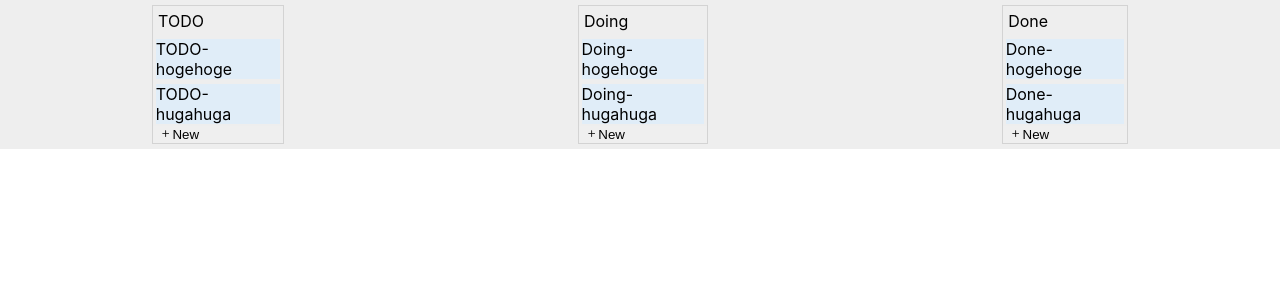
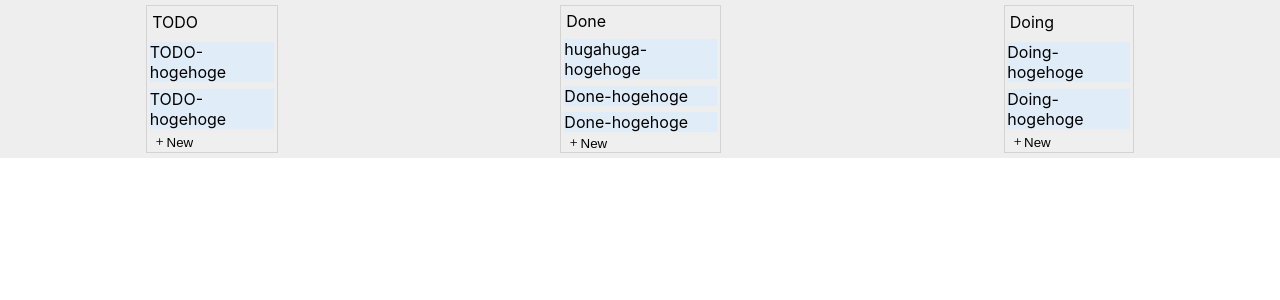
Before and after one commit to yuto168/pomodoro, a React (Create React App) app: page / in a window 1280 px wide. Shown: the top 300 px of the page. Built offline with nearby package versions, Linux system fonts and the light colour scheme.

Commit message:
﻿create機能実装

```diff
--- a/package.json
+++ b/package.json
@@ -9,6 +9,7 @@
     "@types/jest": "^27.5.2",
     "@types/react": "^18.0.21",
     "@types/react-dom": "^18.0.6",
+    "lodash": "^4.17.21",
     "primeicons": "^6.0.1",
     "primereact": "^8.7.3",
     "react": "^18.2.0",
@@ -17,6 +18,7 @@
     "react-scripts": "5.0.1",
     "styled-components": "^5.3.6",
     "typescript": "^4.8.4",
+    "uuid": "^9.0.0",
     "web-vitals": "^2.1.4"
   },
   "scripts": {
@@ -44,8 +46,10 @@
     ]
   },
   "devDependencies": {
+    "@types/lodash": "^4.14.191",
     "@types/node": "^18.11.9",
     "@types/styled-components": "^5.1.26",
+    "@types/uuid": "^9.0.0",
     "msw": "^0.49.0",
     "nsw": "^0.1.0"
   },
--- a/src/components/Board.tsx
+++ b/src/components/Board.tsx
@@ -1,16 +1,16 @@
-import React from "react";
-import { BoardItem } from "@/typings/Board";
+import React, { useState, useContext } from "react";
+import { TaskList } from "@/typings/Task";
 import styled from "styled-components";
-import TaskContainer from "./TaskContainer";
+import TaskItem from "./TaskItem";
+import { IoIosAdd } from "react-icons/io";
+import DialogForAppend from "./ui-parts/DialogForAppend";
 
+// boardはあくまでfilterされたlistを表示するのみにする
 type props = {
-  board: BoardItem;
+  groupName: string;
+  taskList: TaskList;
+  createTask: (newTaskName: string, groupName: string) => void;
 };
-
-// カードそれぞれで異なるタスクを持つ。カードのidとタスクを結びつける
-// TODO: 画面の動作確認後、データを作りこむ。それまでは文字列のみでテスト
-// それぞれのカードでstateとしてタスクを管理する。　stateの移動などはできるのだろうかねえ。
-// const taskLists = ["hogehogehogehogehoge", "hugahuga", "hogehoge"];
 
 const BoardName = styled.span`
   margin: 5px;
@@ -23,13 +23,40 @@ const TaskWrapper = styled.div`
   justify-content: space-around;
 `;
 
-function Card(props: props) {
+const TaskWrap = styled.div`
+  display: flex;
+  flex-flow: column;
+  justify-content: space-around;
+`;
+
+const Button = styled.button`
+  border: none;
+  cursor: pointer;
+  display: inline-flex;
+`;
+
+function Board(props: props) {
+  const [showModal, setShowModal] = useState(false);
+  const taskConatainer = props.taskList.map((taskItem) => {
+    return <TaskItem key={taskItem.id} taskName={taskItem.name} />;
+  });
+
   return (
     <TaskWrapper>
-      <BoardName>{props.board.name}</BoardName>
-      <TaskContainer taskLists={props.board.taskList} />
+      <BoardName>{props.groupName}</BoardName>
+      {taskConatainer}
+      <Button onClick={() => setShowModal(true)}>
+        <IoIosAdd />
+        <span>New </span>
+      </Button>
+      <DialogForAppend
+        showModal={showModal}
+        setShowModal={setShowModal}
+        groupName={props.groupName}
+        createTask={props.createTask}
+      ></DialogForAppend>
     </TaskWrapper>
   );
 }
 
-export default Card;
+export default Board;
--- a/src/components/BoardWrapper.tsx
+++ b/src/components/BoardWrapper.tsx
@@ -1,7 +1,8 @@
-import React, { useState, useEffect } from "react";
+import React from "react";
+import { useState, createContext } from "react";
 import Board from "./Board";
-import { Boards, BoardItem } from "@/typings/Board";
 import styled from "styled-components";
+import { useTaskList } from "../hooks/useTaskList";
 
 const BoardContainer = styled.div`
   display: flex;
@@ -10,27 +11,35 @@ const BoardContainer = styled.div`
   padding: 5px;
 `;
 
+export const DialogContext = createContext(
+  {} as {
+    isDialogVisible: boolean;
+    setIsDialogVisible: React.Dispatch<React.SetStateAction<boolean>>;
+  }
+);
+
 function BoardWrapper() {
-  const [boards, setBoards] = useState<Boards>([]);
-
-  // TODO: APIモックを作ってaxiosを設定する。一旦はrequireで代用
-  const fetchBoardsInfo = async () => {
-    const result = await require("../data/task-data.json");
-    setBoards(result.boards);
-  };
-
-  useEffect(() => {
-    fetchBoardsInfo();
-  }, []);
+  const { taskList, taskGroup, createTask } = useTaskList();
+  const [isDialogVisible, setIsDialogVisible] = useState<boolean>(false);
 
   return (
-    <>
+    <DialogContext.Provider value={{ isDialogVisible, setIsDialogVisible }}>
       <BoardContainer>
-        {boards.map((board: BoardItem) => {
-          return <Board key={board.id} board={board} />;
+        {taskGroup.map((groupName, index) => {
+          const groupedTask = taskList.filter((task) => {
+            return task.group === groupName;
+          });
+          return (
+            <Board
+              key={index}
+              groupName={groupName}
+              taskList={groupedTask}
+              createTask={createTask}
+            />
+          );
         })}
       </BoardContainer>
-    </>
+    </DialogContext.Provider>
   );
 }
 
--- a/src/components/TaskContainer.tsx
+++ /dev/null
@@ -1,42 +0,0 @@
-import React from "react";
-import TaskItem from "./TaskItem";
-import styled from "styled-components";
-import { IoIosAdd } from "react-icons/io";
-
-type props = {
-  taskLists: string[];
-};
-
-const TaskWrap = styled.div`
-  display: flex;
-  flex-flow: column;
-  justify-content: space-around;
-`;
-
-const Button = styled.button`
-  border: none;
-  cursor: pointer;
-  display: inline-flex;
-`;
-
-function TaskContainer(props: props) {
-  const taskConatainer = props.taskLists.map((taskItem) => {
-    return <TaskItem taskName={taskItem} />;
-  });
-  return (
-    <>
-      <TaskWrap>
-        {taskConatainer}
-        <Button>
-          <IoIosAdd />
-          <span>New </span>
-        </Button>
-      </TaskWrap>
-    </>
-    //     props.taskLists.map((taskItem) => {
-    //     return <TaskItem taskName={taskItem} />
-    //   })
-  );
-}
-
-export default TaskContainer;
--- /dev/null
+++ b/src/components/ui-parts/DialogForAppend.tsx
@@ -0,0 +1,57 @@
+import { Dialog } from "primereact/dialog";
+import { useState, useContext } from "react";
+import { AutoComplete } from "primereact/autocomplete";
+import { Button } from "primereact/button";
+
+type Props = {
+  showModal: boolean;
+  setShowModal: React.Dispatch<React.SetStateAction<boolean>>;
+  groupName: string;
+  createTask: (newTaskName: string, groupName: string) => void;
+};
+
+function DialogForAppend(props: Props) {
+  console.log(props.groupName);
+  const [newTaskName, setNewTaskName] = useState<string>("");
+
+  const renderFooter = () => {
+    return (
+      <>
+        <Button
+          label="Ok"
+          onClick={() => {
+            props.createTask(newTaskName, props.groupName);
+            props.setShowModal(false);
+            setNewTaskName("");
+          }}
+        ></Button>
+        <Button
+          label="No"
+          onClick={() => {
+            props.setShowModal(false);
+            setNewTaskName("");
+          }}
+        ></Button>
+      </>
+    );
+  };
+  return (
+    <Dialog
+      modal={true}
+      header="Add Task"
+      visible={props.showModal}
+      onHide={() => props.setShowModal(false)}
+      position="center"
+      appendTo="self"
+      footer={renderFooter()}
+    >
+      {props.groupName}
+      <AutoComplete
+        value={newTaskName}
+        onChange={(e) => setNewTaskName(e.value)}
+      />
+    </Dialog>
+  );
+}
+
+export default DialogForAppend;
--- /dev/null
+++ b/src/data/task-data-copy.json
@@ -0,0 +1,40 @@
+{
+    "taskList": [
+        {
+            "id": "1",
+            "group": "TODO",
+            "name": "TODO-hogehoge"
+        },
+        {
+            "id": "2",
+            "group": "Done",
+            "name": "hugahuga-hogehoge"
+        },
+        {
+            "id": "3",
+            "group": "Doing",
+            "name": "Doing-hogehoge"
+        },
+        {
+            "id": "4",
+            "group": "Done",
+            "name": "Done-hogehoge"
+        },
+        {
+            "id": "5",
+            "group": "TODO",
+            "name": "TODO-hogehoge"
+        },
+        {
+            "id": "6",
+            "group": "Done",
+            "name": "Done-hogehoge"
+        },
+        {
+            "id": "7",
+            "group": "Doing",
+            "name": "Doing-hogehoge"
+        }
+    ],
+    "taskGroup": ["TODO", "Done","Doing"]
+}
--- /dev/null
+++ b/src/hooks/useTaskList.tsx
@@ -0,0 +1,35 @@
+import { useState, useEffect } from "react";
+import { TaskItem } from "../typings/Task";
+import { v4 as uuidv4 } from "uuid";
+
+export function useTaskList() {
+  const [taskList, setTaskList] = useState<TaskItem[]>([]);
+  const [taskGroup, setTaskGroup] = useState<string[]>([]);
+
+  const fetchTaskList = async () => {
+    const result = await require("../data/task-data-copy.json");
+    setTaskList(result.taskList);
+    setTaskGroup(result.taskGroup);
+  };
+
+  const createTask = (newTaskName: string, groupName: string) => {
+    const newTask = {
+      id: uuidv4(),
+      group: groupName,
+      name: newTaskName,
+    };
+    setTaskList((prevState) => [...prevState, newTask]);
+  };
+
+  useEffect(() => {
+    fetchTaskList();
+  }, []);
+
+  return {
+    taskList,
+    taskGroup,
+    setTaskList,
+    setTaskGroup,
+    createTask,
+  };
+}
--- a/src/index.tsx
+++ b/src/index.tsx
@@ -2,8 +2,10 @@ import React from "react";
 import ReactDOM from "react-dom/client";
 import "./index.css";
 import BoardWrapper from "./components/BoardWrapper";
-import App from "./App";
 import reportWebVitals from "./reportWebVitals";
+import "primereact/resources/themes/lara-light-indigo/theme.css"; //theme
+import "primereact/resources/primereact.min.css"; //core css
+import "primeicons/primeicons.css"; //icons
 
 if (process.env.NODE_ENV === "development") {
   const { worker } = require("./mocks/browser");
```
Also changed, not shown: src/typings/Task.d.ts (added, +11 -0 lines), 1 other file (tests, documents, lock files or other folders).
